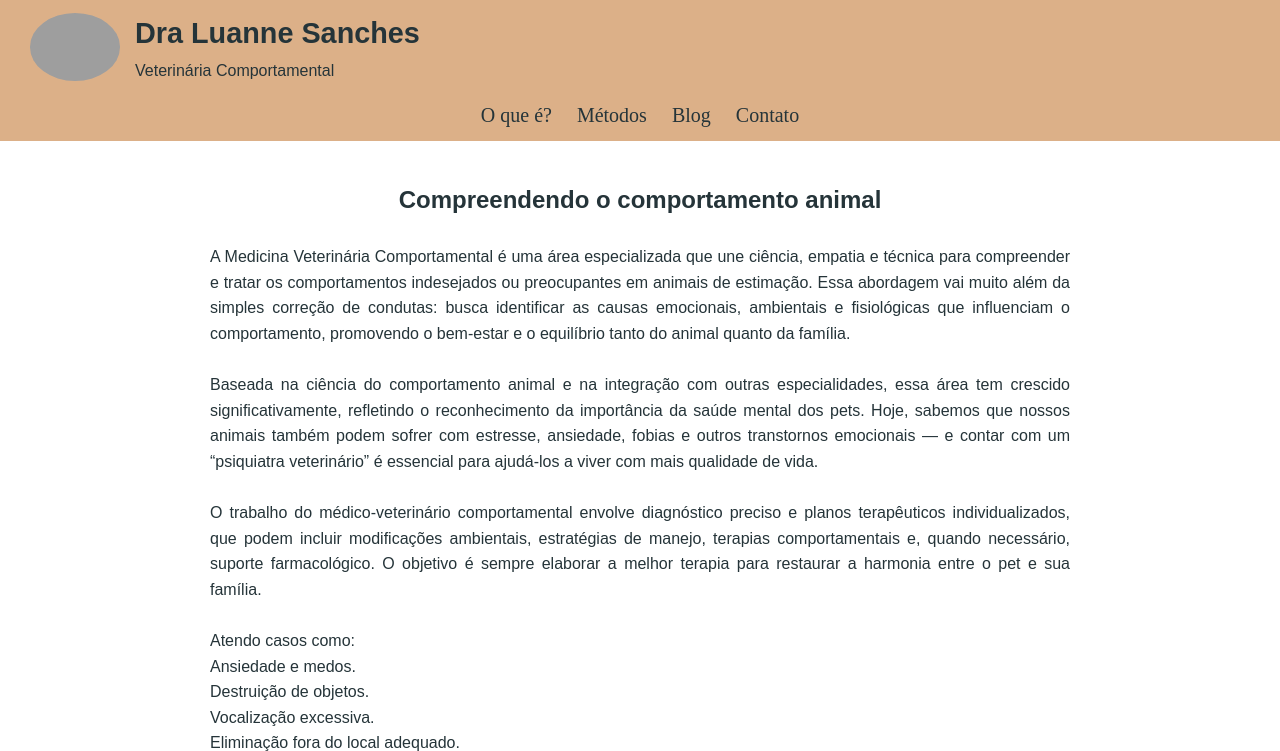
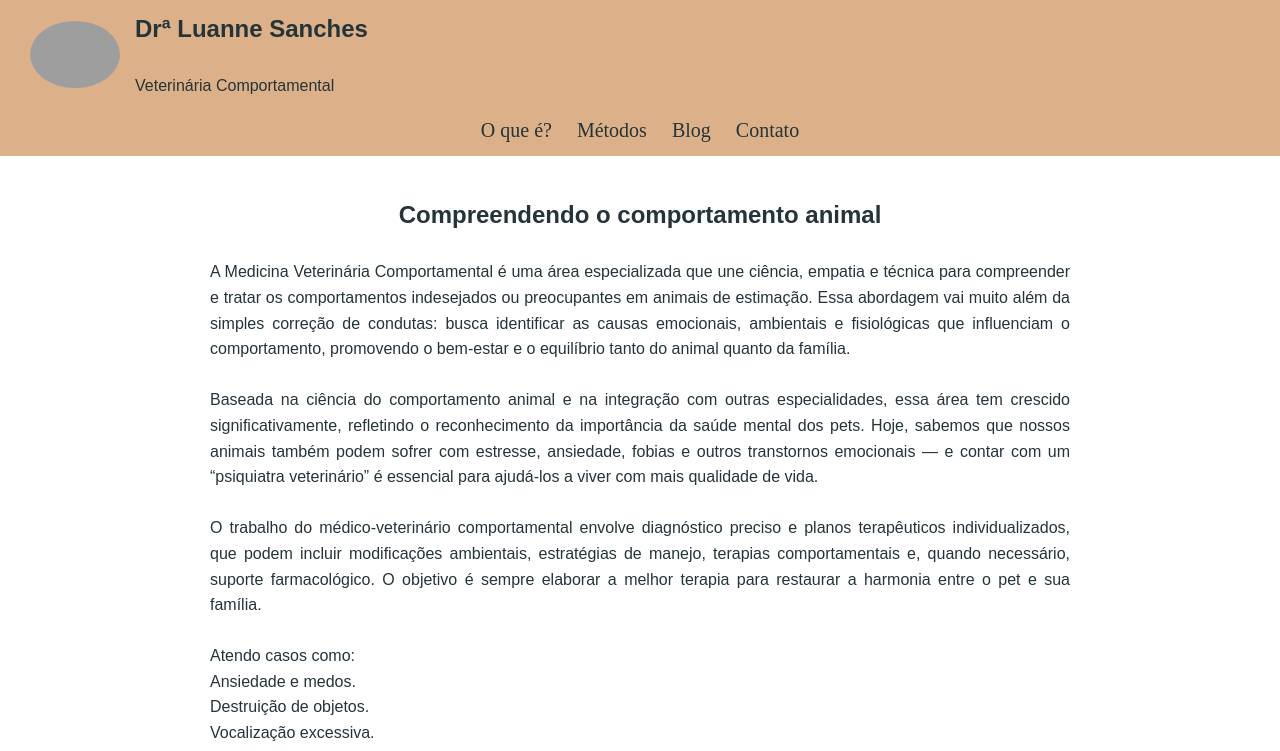
Before and after one commit to luly-2025/vet-luly, a plain HTML site: page index.html in a window 1280 px wide. Shown: the top 751 px of the page. Drawn offline with Linux system fonts and the light colour scheme; no server answers; grey boxes are pictures that could not be loaded.

Commit message:
Update index.html

```diff
--- a/index.html
+++ b/index.html
@@ -331,7 +331,7 @@
                 <div class="logo-section">
                     <img src="logo.png" alt="logo">
                     <div class="header-text">
-                        <h1>Dra Luanne Sanches</h1>
+                        <h2>Drª Luanne Sanches</h2>
                         <p>Veterinária Comportamental</p>
                     </div>
                 </div>
```
